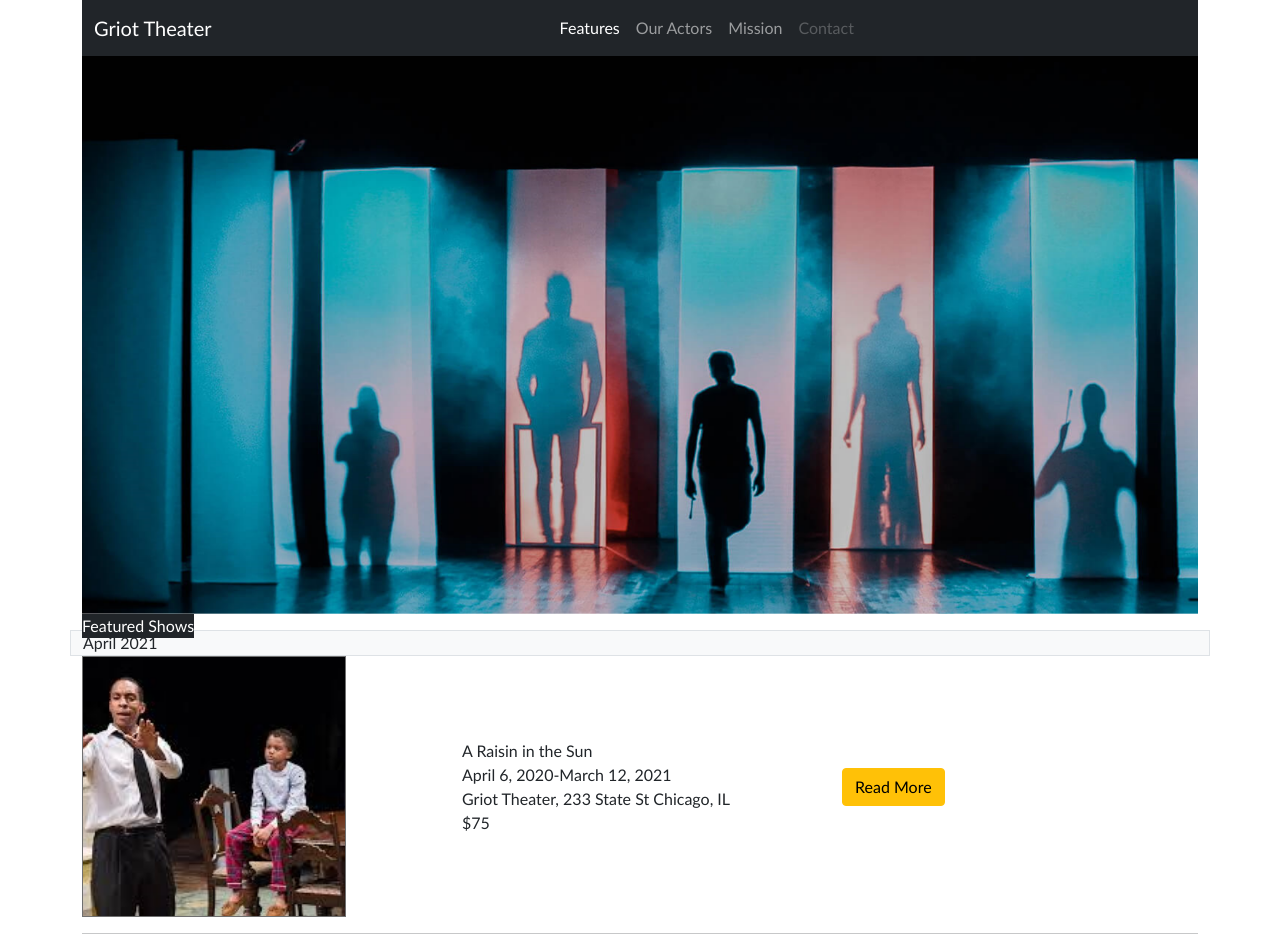
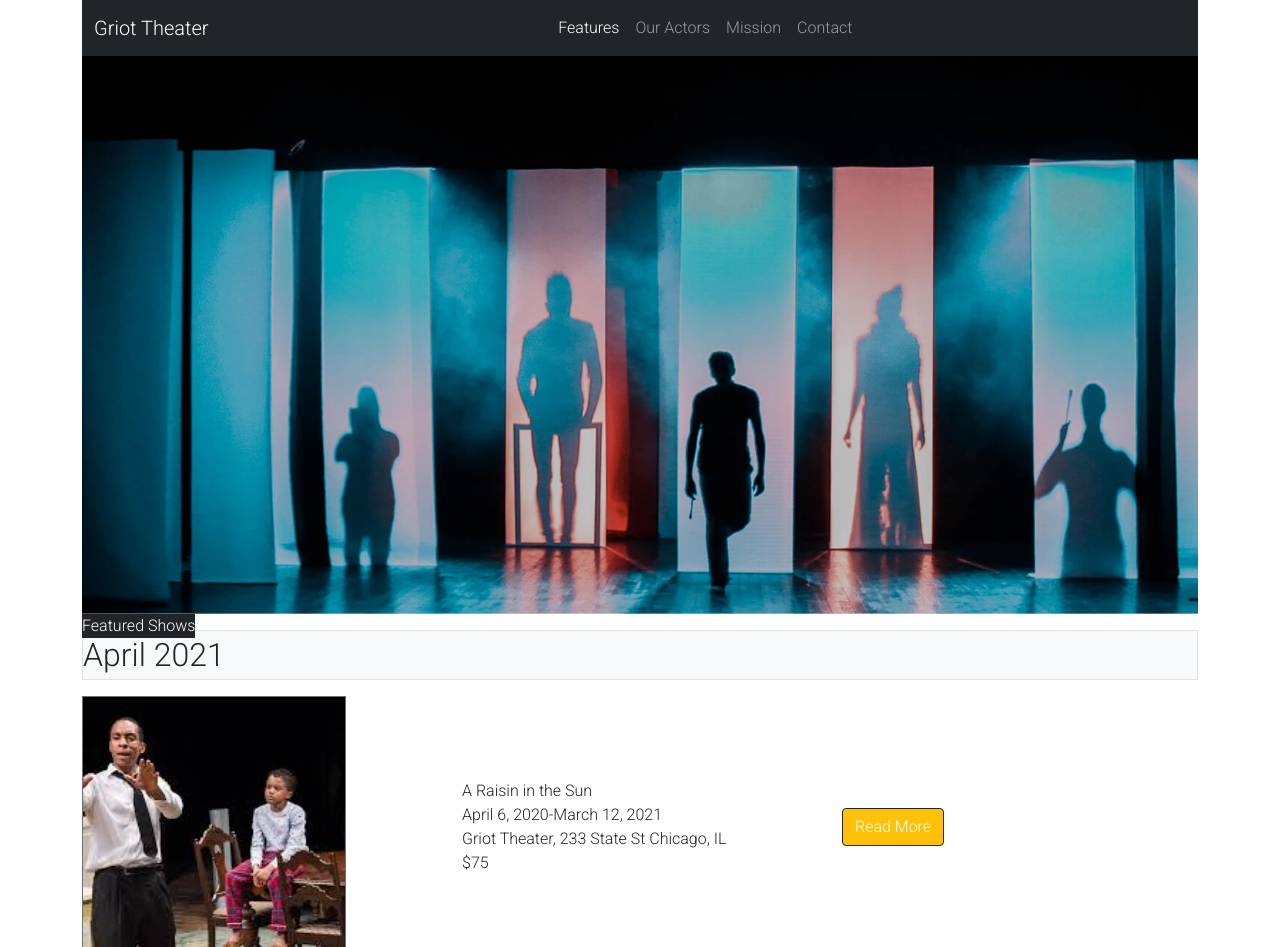
Before and after one commit to EmpressBelless/theater, a plain HTML site: page index.html in a window 1280 px wide. Shown: the top 947 px of the page. Drawn offline with nearby package versions, Linux system fonts and the light colour scheme.

Commit message:
Final details

```diff
--- a/css/main.css
+++ b/css/main.css
@@ -1,6 +1,7 @@
-* {
-    font-family:'Gill Sans', 'Gill Sans MT', Calibri, 'Trebuchet MS', sans-serif;
-  }
+@import url('https://fonts.googleapis.com/css2?family=Roboto:wght@300&display=swap');
+body {
+  font-family: roboto;
+}
 
 footer {
   background-color: black;
--- a/index.html
+++ b/index.html
@@ -18,8 +18,8 @@
       <button class="navbar-toggler" type="button" data-bs-toggle="collapse" data-bs-target="#navbarNav" aria-controls="navbarNav" aria-expanded="false" aria-label="Toggle navigation">
         <span class="navbar-toggler-icon"></span>
       </button>
-      <div class="collapse navbar-collapse justify-content-center" id="navbarNav">
-        <ul class="navbar-nav">
+      <div class="collapse navbar-collapse" id="navbarNav">
+        <ul class="navbar-nav mx-auto">
           <li class="nav-item">
             <a class="nav-link active" href="#">Features</a>
           </li>
@@ -30,7 +30,7 @@
             <a class="nav-link" href="#">Mission</a>
           </li>
           <li class="nav-item">
-            <a class="nav-link disabled">Contact</a>
+            <a class="nav-link">Contact</a>
           </li>
         </ul>
       </div>
@@ -41,11 +41,15 @@
 <div class="container">
     <figure class="position-relative">
       <img src="theater-image-background.png" class="img-fluid" alt="Theatre">
-  <figcaption class="text-white text-align-center bg-dark position-absolute ">Featured Shows</figcaption>
+    <figcaption class="text-white text-align-center bg-dark position-absolute">Featured Shows</figcaption>
     </figure>
 </div>
-    <div class="container bg-light border">April 2021</div>
 <div class="container">
+    <div class="d-flex bg-light border border-1 mb-3 fs-2">
+      April 2021
+    </div>
+</div>
+<div class="container justify-content-end">
     <div class="row align-items-center">
       <div class="col">
         <img src="./a-raisin-in-the-sun-theater-1.png">
@@ -54,7 +58,7 @@
         A Raisin in the Sun<br>April 6, 2020-March 12, 2021<br> Griot Theater, 233 State St Chicago, IL<br>$75
       </div>
       <div class="col">
-        <button type="button" class="btn btn-warning">Read More</button>
+        <button type="button" class="btn btn-warning text-white border-1 border-dark">Read More</button>
       </div>
     </div>
     <hr>
@@ -66,7 +70,7 @@
         A Raisin in the Sun<br>April 6, 2020-March 12, 2021<br> Griot Theater, 233 State St Chicago, IL<br>$75
       </div>
       <div class="col">
-        <button type="button" class="btn btn-warning">Read More</button>
+        <button type="button" class="btn btn-warning text-white border-1 border-dark ">Read More</button>
       </div>
     </div>
     <hr>
@@ -78,7 +82,7 @@
         A Raisin in the Sun<br>April 6, 2020-March 12, 2021<br> Griot Theater, 233 State St Chicago, IL<br>$75
       </div>
       <div class="col">
-        <button type="button" class="btn btn-warning">Read More</button>
+        <button type="button" class="btn btn-warning text-white border-1 border-dark">Read More</button>
       </div>
     </div>
     <hr>
@@ -90,7 +94,7 @@
         A Raisin in the Sun<br>April 6, 2020-March 12, 2021<br> Griot Theater, 233 State St Chicago, IL<br>$75
       </div>
       <div class="col">
-        <button type="button" class="btn btn-warning">Read More</button>
+        <button type="button" class="btn btn-warning text-white border-1 border-dark">Read More</button>
       </div>
     </div>
     <hr>
```
Lines whose indentation alone changed are shown as unchanged.
